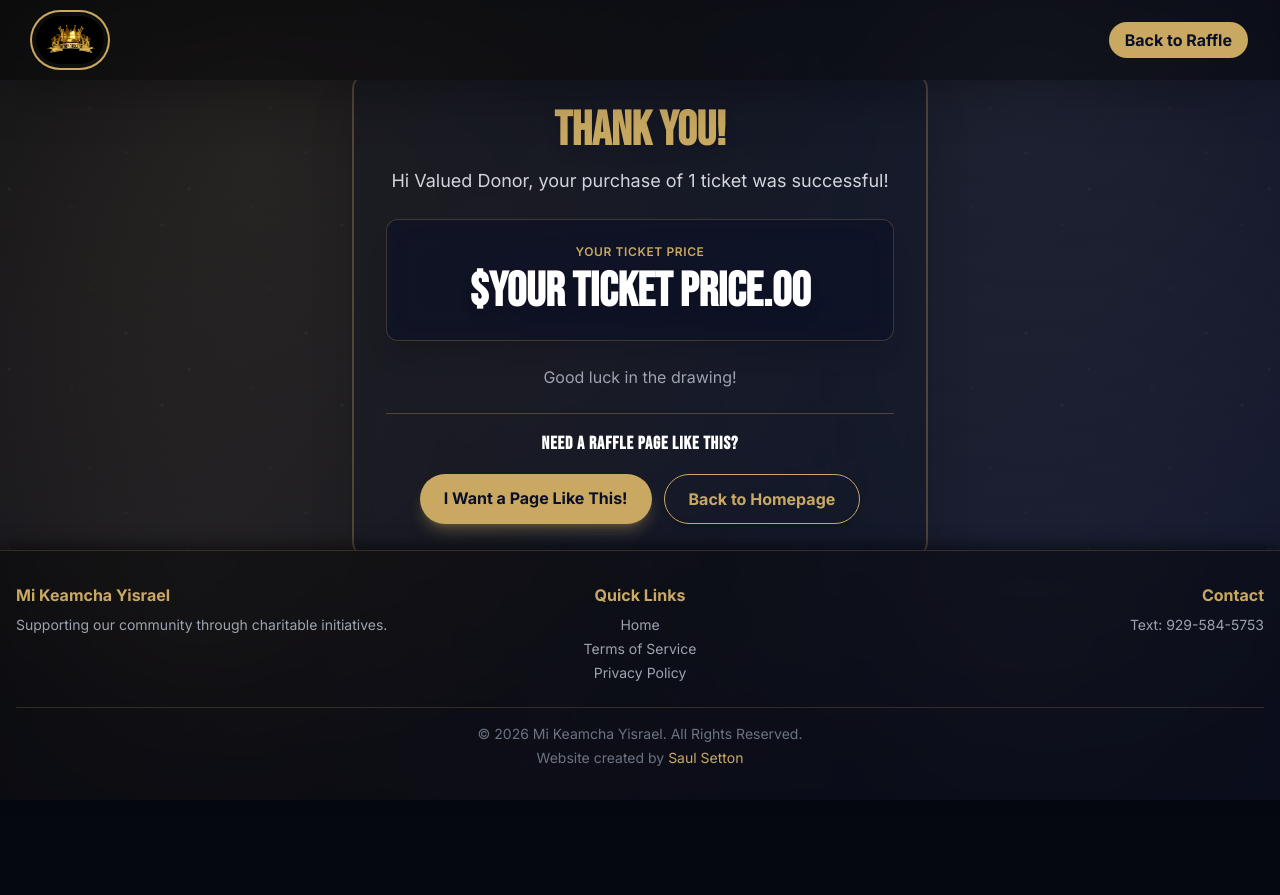
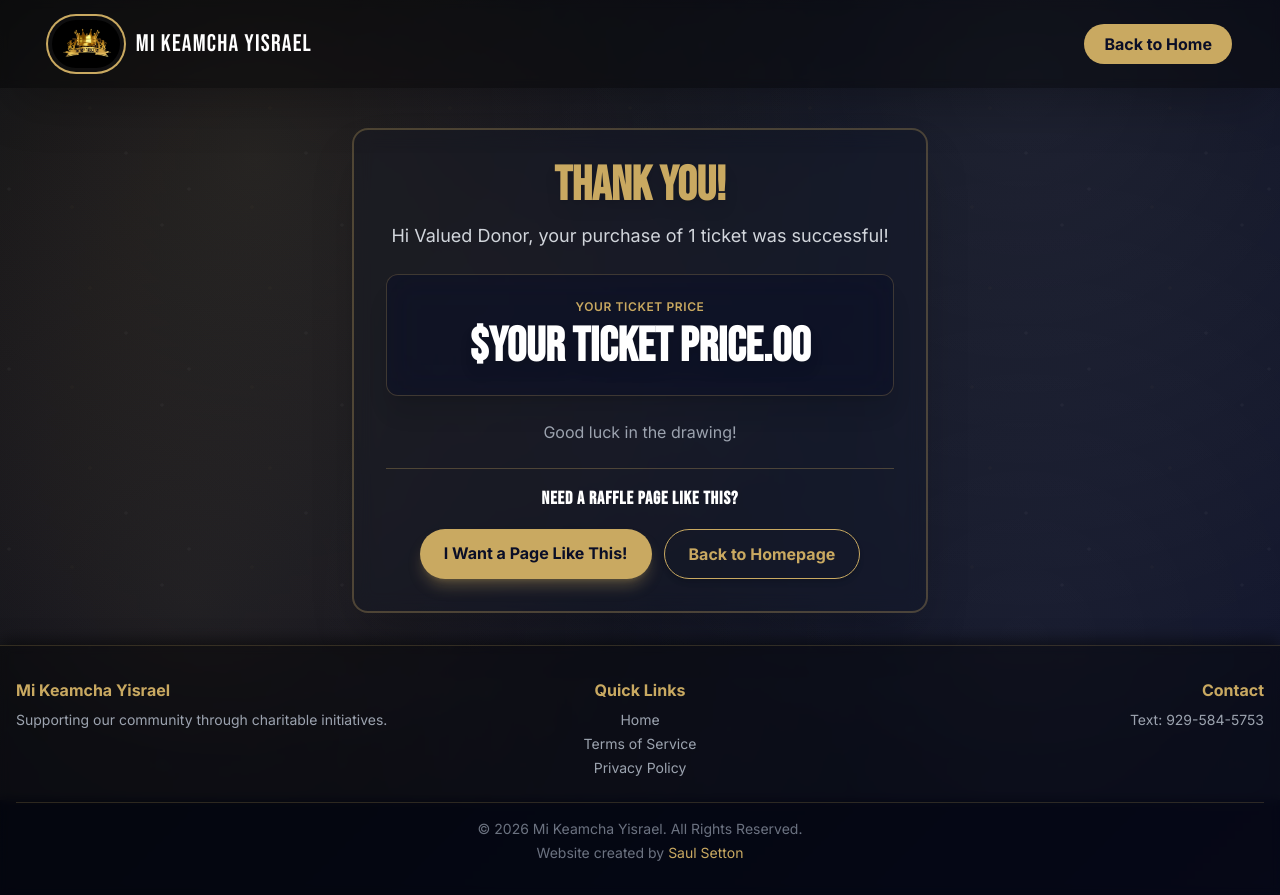
Before and after one commit to ToratYosef/Magen-Avraham-Young-Adult-Minyan, a website: page successful/index.html in a window 1280 px wide. Before the commit the page ends 800 px from the top, so only its background shows below. Drawn offline with nearby package versions, Linux system fonts and the light colour scheme.

Commit message:
Update success page header to match home page transparency

```diff
--- a/successful/index.html
+++ b/successful/index.html
@@ -135,22 +135,21 @@
         }
     </style>
 </head>
-<body class="text-white h-screen flex flex-col overflow-hidden">
+<body class="text-white min-h-screen flex flex-col">
 
-    <!-- Header (Branded) --><header class="bg-black/40 py-3 px-4 md:px-8 w-full z-50 shadow-2xl backdrop-blur-sm">
+    <!-- Header (Transparent Fixed) -->
+    <header class="bg-black/40 py-4 px-4 md:px-12 fixed w-full top-0 z-50 shadow-2xl backdrop-blur-sm">
         <nav class="container mx-auto flex justify-between items-center">
-            <div class="flex items-center">
-                <a href="/" class="flex items-center">
-                    <img src="/assets/logo.png" alt="Mi Keamcha Yisrael Logo" class="h-12 md:h-14 w-auto rounded-full ring-2 ring-ma-gold p-1">
-                </a>
-            </div>
-            <ul class="flex items-center">
-                <li><a href="/" class="py-2 px-4 rounded-full bg-ma-gold text-ma-navy hover:bg-ma-gold/80 transition-colors duration-300 font-bold text-sm md:text-base">Back to Raffle</a></li>
-            </ul>
+            <a href="/" class="flex items-center space-x-3">
+                <img src="/assets/logo.png" alt="Mi Keamcha Yisrael Logo" class="h-12 md:h-14 w-auto rounded-full ring-2 ring-ma-gold p-1">
+                <span class="bebas-neue text-xl md:text-2xl tracking-wider text-white hidden md:block">MI KEAMCHA YISRAEL</span>
+            </a>
+            <a href="/" class="py-2 px-5 rounded-full bg-ma-gold text-ma-navy font-bold hover:bg-ma-gold/80 transition-colors duration-300">Back to Home</a>
         </nav>
     </header>
 
-    <!-- Main Content (Compact and Centered) --><main class="flex-grow flex items-center justify-center px-4 py-4 overflow-y-auto">
+    <!-- Main Content -->
+    <main class="flex-grow flex items-center justify-center px-4 py-8 pt-32 pb-8">
         <!-- Compact success card --><div class="w-full max-w-xl mx-auto text-center p-6 md:p-8 glass-panel rounded-2xl shadow-2xl">
             <h1 class="bebas-neue text-4xl md:text-5xl font-bold text-ma-gold mb-3 drop-shadow-lg">
                 Thank You!
```
